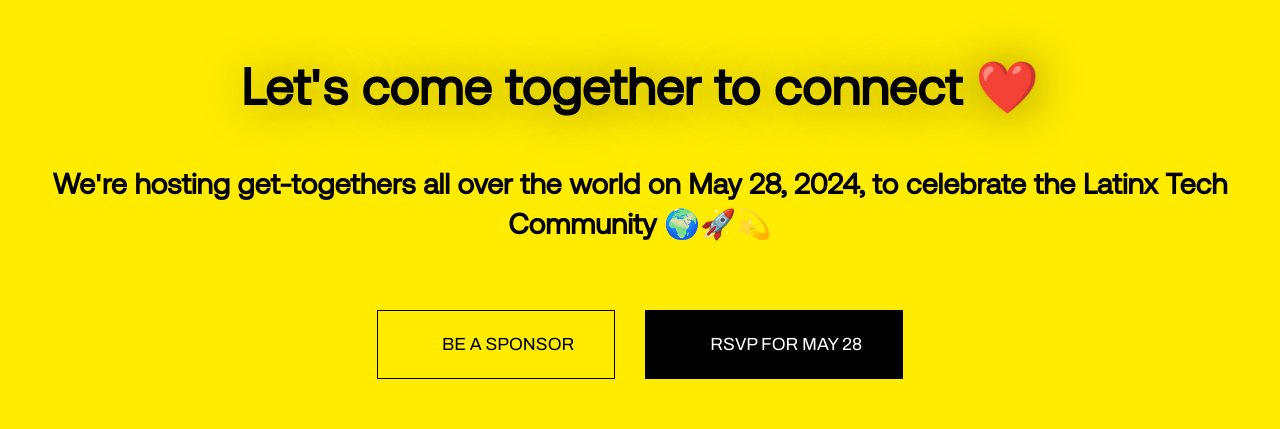
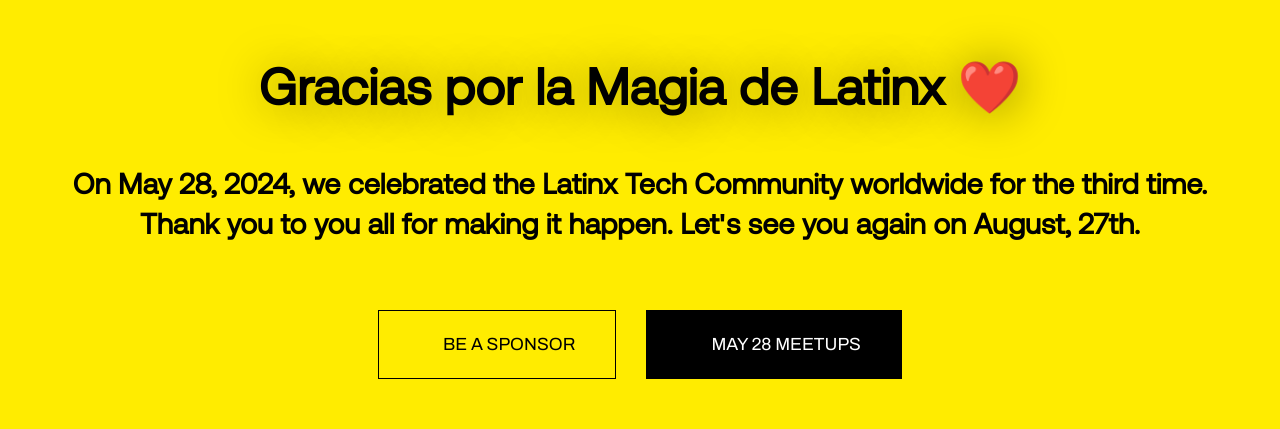
Before and after one commit to latinx-familia/latinx-meetups, a Next.js app: page / in a window 1280 px wide. Shown: the part 238-667 px from the top of the page. Built offline with nearby package versions, Linux system fonts and the light colour scheme; some icons are missing.

Commit message:
thank you note on landing

```diff
--- a/components/ui/Hero.js
+++ b/components/ui/Hero.js
@@ -1,12 +1,13 @@
 import Link from "next/link";
 import { Icon } from '@iconify/react';
+import Image from "next/legacy/image"
 
 export default function Hero () {
     return(
        <>
         <section className="hero">
-                <h1>Let&apos;s come together to connect ❤️</h1>
-                <h2>We&apos;re hosting get-togethers all over the world on May 28, 2024, to celebrate the Latinx Tech Community 🌍🚀💫 </h2>
+                <h1>Gracias por la Magia de Latinx ❤️</h1>
+                <h2>On May 28, 2024, we celebrated the Latinx Tech Community worldwide for the third time. Thank you to you all for making it happen. Let's see you again on August, 27th.</h2>
 
                 <div className="button-container">
                     <Link href="https://forms.gle/S6GjZFbeLUUGkBJu5" target="_blank">
@@ -14,9 +15,9 @@ export default function Hero () {
                             BE A SPONSOR
                         </button>
                     </Link>
-                    <Link href="https://app.getriver.io/latinx" target="_blank">
+                    <Link href="https://app.getriver.io/latinx?pastEvents=truehttps://www.linkedin.com/search/results/content/?keywords=Latinx&mentionsOrganization=%5B%2288964791%22%5D&origin=GLOBAL_SEARCH_HEADER&sid=*wv&sortBy=%22date_posted%22" target="_blank">
                         <button className="scroll-btn hero-btn" id="goto-rsvp"><Icon icon="mdi:check-outline" />
-                            RSVP FOR MAY 28
+                            MAY 28 MEETUPS
                         </button>
                     </Link>
                 </div>
```
